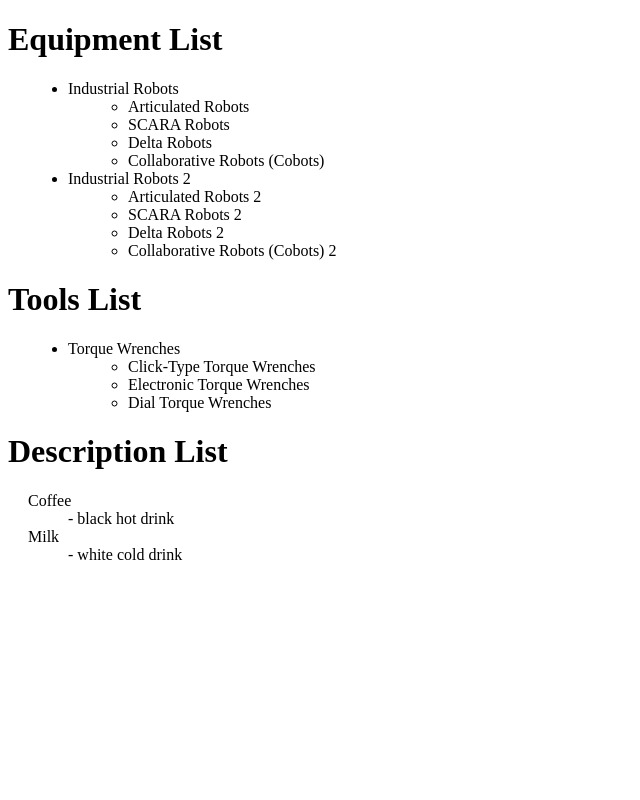
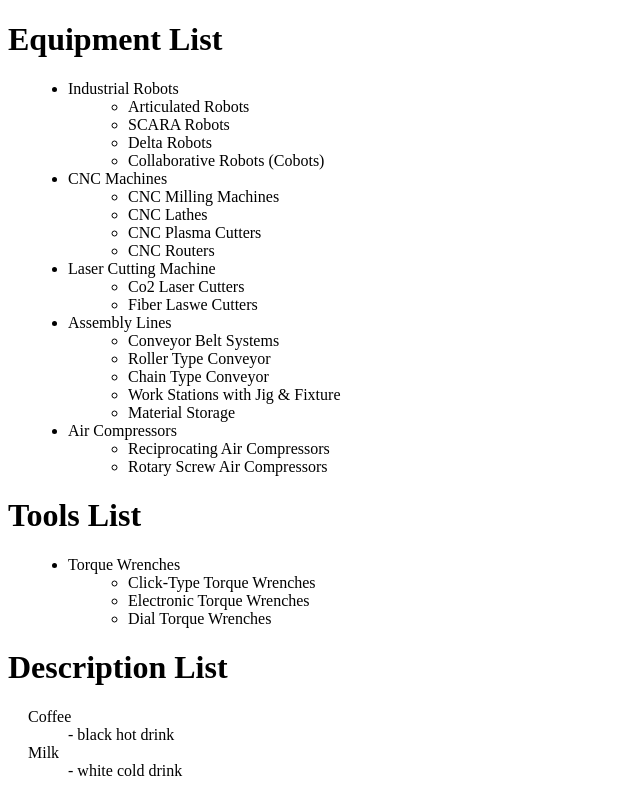
Before and after one commit to Malcom2024/Malcom2024.github.io, a plain HTML site: page html.html in a window 1280 px wide. Shown: the whole page, without its empty margins (0-640 px from the left). Drawn offline with Linux system fonts and the light colour scheme.

Commit message:
Update html.html

```diff
--- a/html.html
+++ b/html.html
@@ -22,13 +22,39 @@
                 <li>Collaborative Robots (Cobots)</li>
             </ul>
 
-        <li>Industrial Robots 2
+        <li>CNC Machines
             <ul>
-                <li>Articulated Robots 2</li>
-                <li>SCARA Robots 2</li>
-                <li>Delta Robots 2</li>
-                <li>Collaborative Robots (Cobots) 2</li>
+                <li>CNC Milling Machines</li>
+                <li>CNC Lathes</li>
+                <li>CNC Plasma Cutters</li>
+                <li>CNC Routers</li>
             </ul>
+
+        <li>Laser Cutting Machine
+            <ul>
+                <li>Co2 Laser Cutters</li>
+                <li>Fiber Laswe Cutters</li>
+            </ul>
+
+        <li>Assembly Lines
+            <ul>
+                <li>Conveyor Belt Systems</li>
+                    <Li>Roller Type Conveyor</Li>
+                    <Li>Chain Type Conveyor</Li>
+                <li>Work Stations with Jig & Fixture</li>
+                <li>Material Storage</li>
+            </ul>
+
+        <li>Air Compressors
+            <ul>
+                <li>Reciprocating Air Compressors</li>
+                <li>Rotary Screw Air Compressors</li>
+            </ul>
+
+
+
+
+
         </li>        <!-- Add other equipment categories and subcategories here -->
     </ul>
 
```
